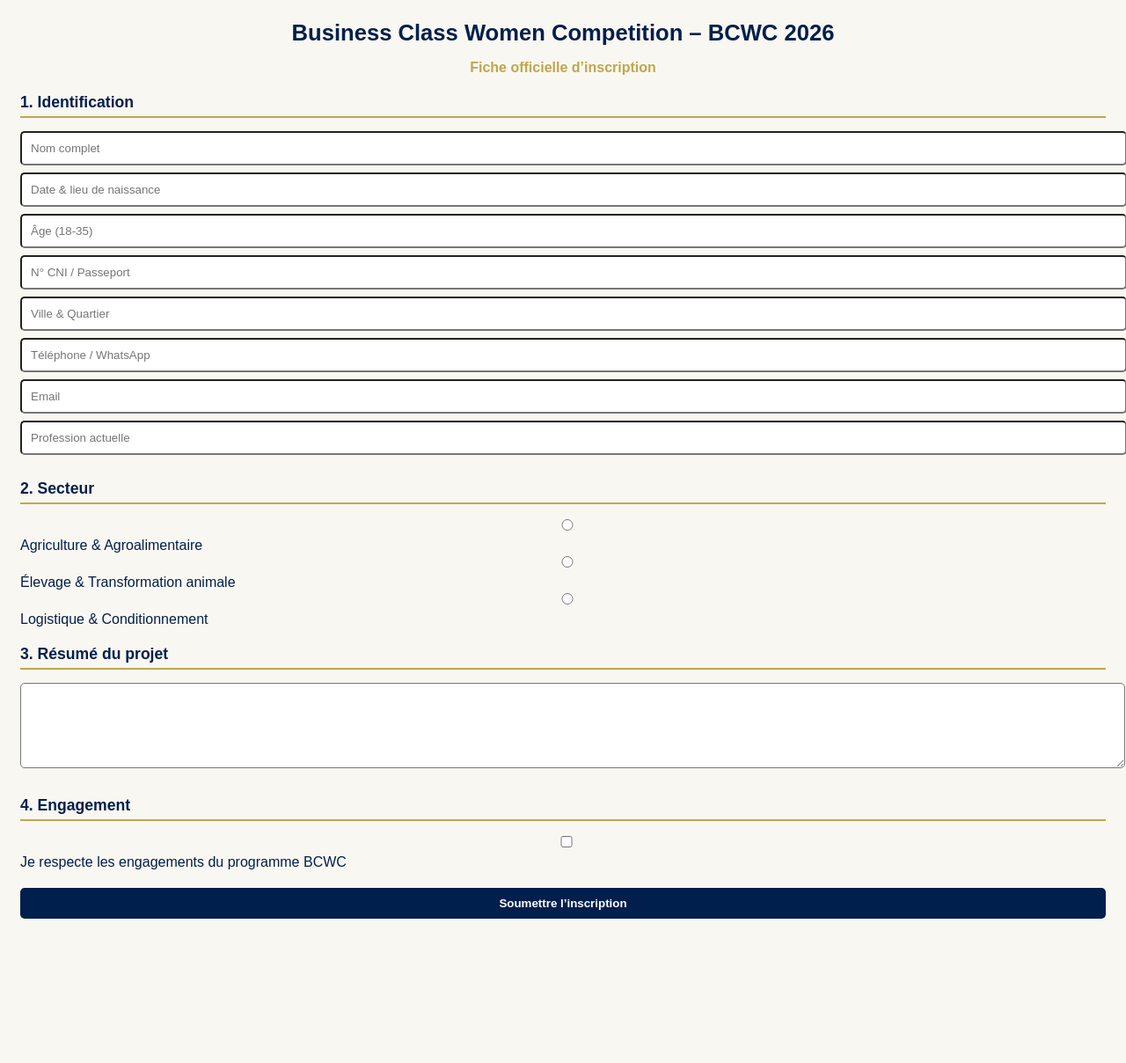
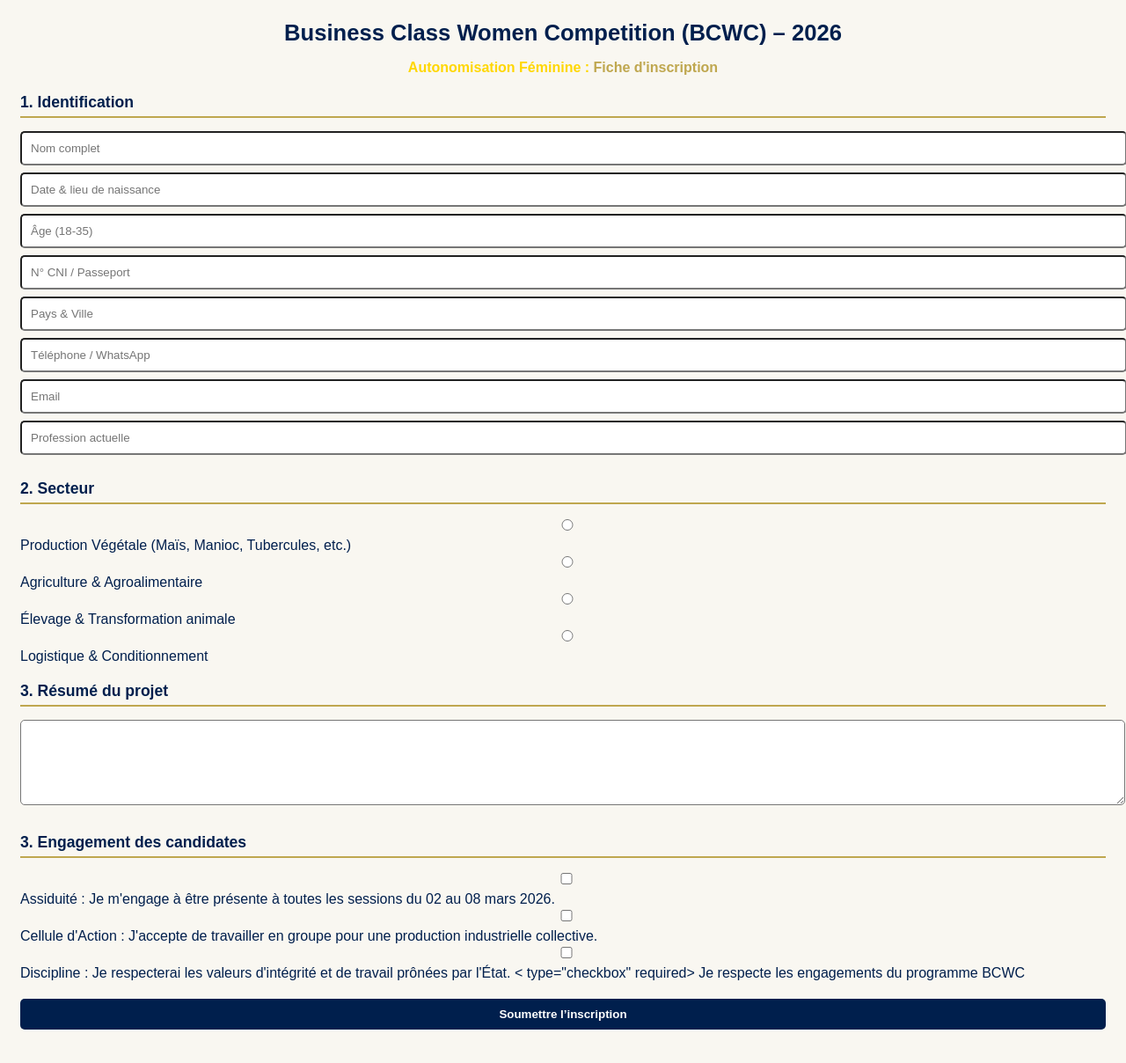
Before and after one commit to Businessclassewomencompetition/Business-Classe-Women-Competition-BCWC-2026-Edition, a plain HTML site: page index.html in a window 1280 px wide. Shown: the whole page at 88% size. Before the commit the page ends 1075 px from the top, so only its background shows below. Drawn offline with nearby package versions, Linux system fonts and the light colour scheme.

Commit message:
Update index.html

```diff
--- a/index.html
+++ b/index.html
@@ -32,8 +32,10 @@ button:hover{background:#bfa74f;color:#001f4d;}
 <body>
 
 <header>
-<h1>Business Class Women Competition – BCWC 2026</h1>
-<p>Fiche officielle d’inscription</p>
+  <h1>Business Class Women Competition (BCWC) – 2026</h1>
+  <p>
+    <span style="color:#FFD700; font-weight:bold;">Autonomisation Féminine :</span> Fiche d'inscription
+  </p>
 </header>
 
 <form id="bcwcForm">
@@ -44,7 +46,7 @@ button:hover{background:#bfa74f;color:#001f4d;}
 <input name="birth" placeholder="Date & lieu de naissance" required>
 <input name="age" placeholder="Âge (18-35)" required>
 <input name="identity" placeholder="N° CNI / Passeport" required>
-<input name="city" placeholder="Ville & Quartier" required>
+<input name="city" placeholder="Pays & Ville" required>
 <input name="phone" placeholder="Téléphone / WhatsApp" required>
 <input type="email" name="email" placeholder="Email" required>
 <input name="occupation" placeholder="Profession actuelle" required>
@@ -52,6 +54,7 @@ button:hover{background:#bfa74f;color:#001f4d;}
 
 <section>
 <h2>2. Secteur</h2>
+<label><input type="radio" name="sector" value="Production Végétale" required> Production Végétale (Maïs, Manioc, Tubercules, etc.)</label><br>
 <label><input type="radio" name="sector" value="AGRO" required> Agriculture & Agroalimentaire</label><br>
 <label><input type="radio" name="sector" value="ELEVAGE"> Élevage & Transformation animale</label><br>
 <label><input type="radio" name="sector" value="LOGISTIQUE"> Logistique & Conditionnement</label>
@@ -62,9 +65,13 @@ button:hover{background:#bfa74f;color:#001f4d;}
 <textarea name="projectSummary" rows="5" required></textarea>
 </section>
 
+<section><!-- 3. Engagement des candidates -->
 <section>
-<h2>4. Engagement</h2>
-<label><input type="checkbox" required> Je respecte les engagements du programme BCWC</label>
+  <h2>3. Engagement des candidates</h2>
+  <label><input type="checkbox" name="engagement_assiduite" required> Assiduité : Je m'engage à être présente à toutes les sessions du 02 au 08 mars 2026.</label><br>
+  <label><input type="checkbox" name="engagement_action" required> Cellule d'Action : J'accepte de travailler en groupe pour une production industrielle collective.</label><br>
+  <label><input type="checkbox" name="engagement_discipline" required> Discipline : Je respecterai les valeurs d'intégrité et de travail prônées par l'État.</label>
+<label>< type="checkbox" required> Je respecte les engagements du programme BCWC</label>
 </section>
 
 <button type="button" id="submitBtn">Soumettre l’inscription</button>
```
